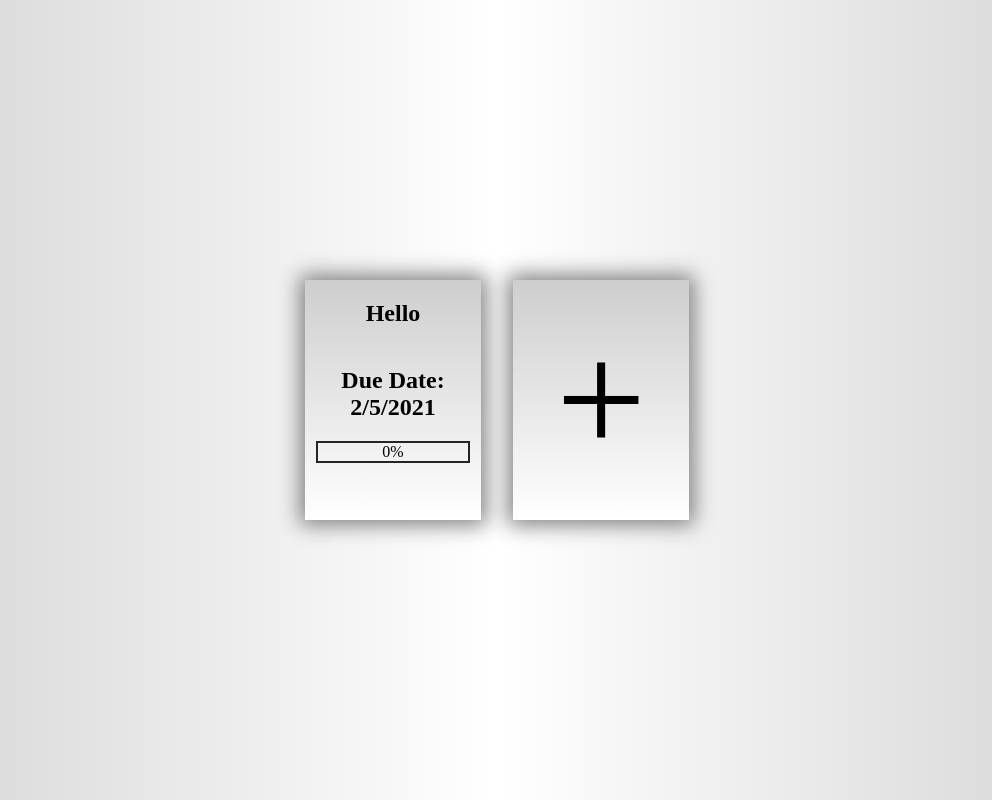
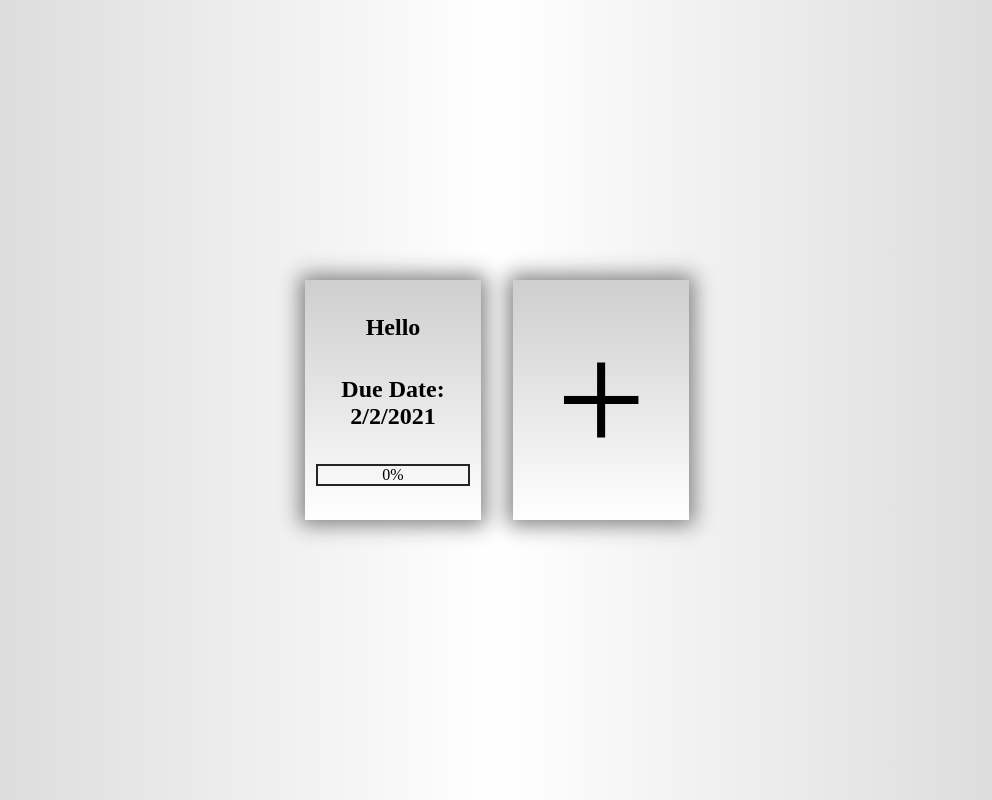
Before and after one commit to Shadowspedicey/todo-list, a website built with webpack: page dist/index.html in a window 1280 px wide. Shown: the whole page, without its empty margins (143-1135 px from the left). Built offline with nearby package versions, Linux system fonts and the light colour scheme.

Commit message:
added basic interface

```diff
--- a/package.json
+++ b/package.json
@@ -22,6 +22,7 @@
     "webpack-cli": "^4.7.2"
   },
   "dependencies": {
-    "date-fns": "^2.22.1"
+    "date-fns": "^2.22.1",
+    "lodash": "^4.17.21"
   }
 }
--- a/src/index.js
+++ b/src/index.js
@@ -0,0 +1,58 @@
+import _ from "lodash";
+
+let projects = [];
+
+const Project = function(name, description, dueDate, priority, notes)
+{
+  const obj = { name, description, dueDate, priority, notes };
+
+  projects.push(obj);
+  return obj;
+}
+Project("Hello", "s", "2/2/2021");
+
+console.log(projects);
+
+const Interface = (function ()
+{
+  (function()
+  {
+    const _projects = _.without([...document.querySelectorAll(".project")], document.querySelector("#add"));
+    _projects.forEach(_project =>
+      {
+        _project.addEventListener("click", () => console.log("a"));
+      });
+  })();
+
+  const OutputProjectToDOM = (project) =>
+  {
+    const _projectsDiv = document.querySelector("#projects");
+    const projectDOM = document.createElement("div");
+    projectDOM.classList.add("project");
+
+    const name = document.createElement("h2");
+    name.textContent = project.name;
+    projectDOM.appendChild(name);
+
+    const date = document.createElement("h2");
+    date.textContent = `Due Date: ${project.dueDate}`;
+    projectDOM.appendChild(date);
+
+    const progressBar = document.createElement("span");
+    progressBar.classList.add("progress-bar");
+    progressBar.textContent = "0%";
+    projectDOM.appendChild(progressBar);
+
+    _projectsDiv.insertBefore(projectDOM, document.querySelector("#add"));
+  }
+
+  const PrintArrayToDOM = (() =>
+  {
+    projects.forEach(_project =>
+      {
+        OutputProjectToDOM(_project);
+      });
+  })();
+
+  return { OutputProjectToDOM }
+})()
--- a/webpack.config.js
+++ b/webpack.config.js
@@ -1,9 +1,11 @@
 const path = require('path');
 
 module.exports = {
+  mode: "development",
   entry: './src/index.js',
   output: {
     filename: 'main.js',
     path: path.resolve(__dirname, 'dist'),
   },
+  devtool: 'inline-source-map',
 };
```
Also changed, not shown: dist/fonts/luthfya.regular.ttf (added), dist/index.html, dist/main.js.LICENSE.txt (added), dist/style.css, 2 other files.
